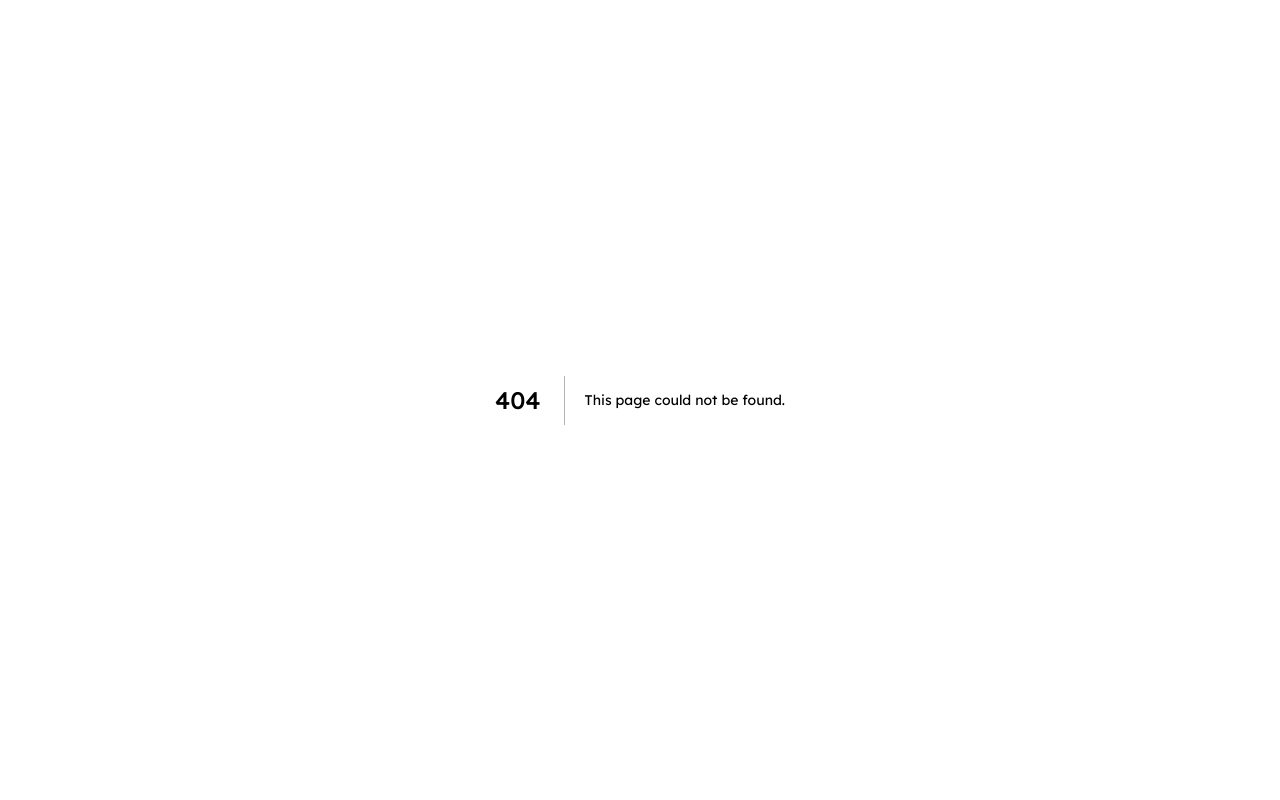
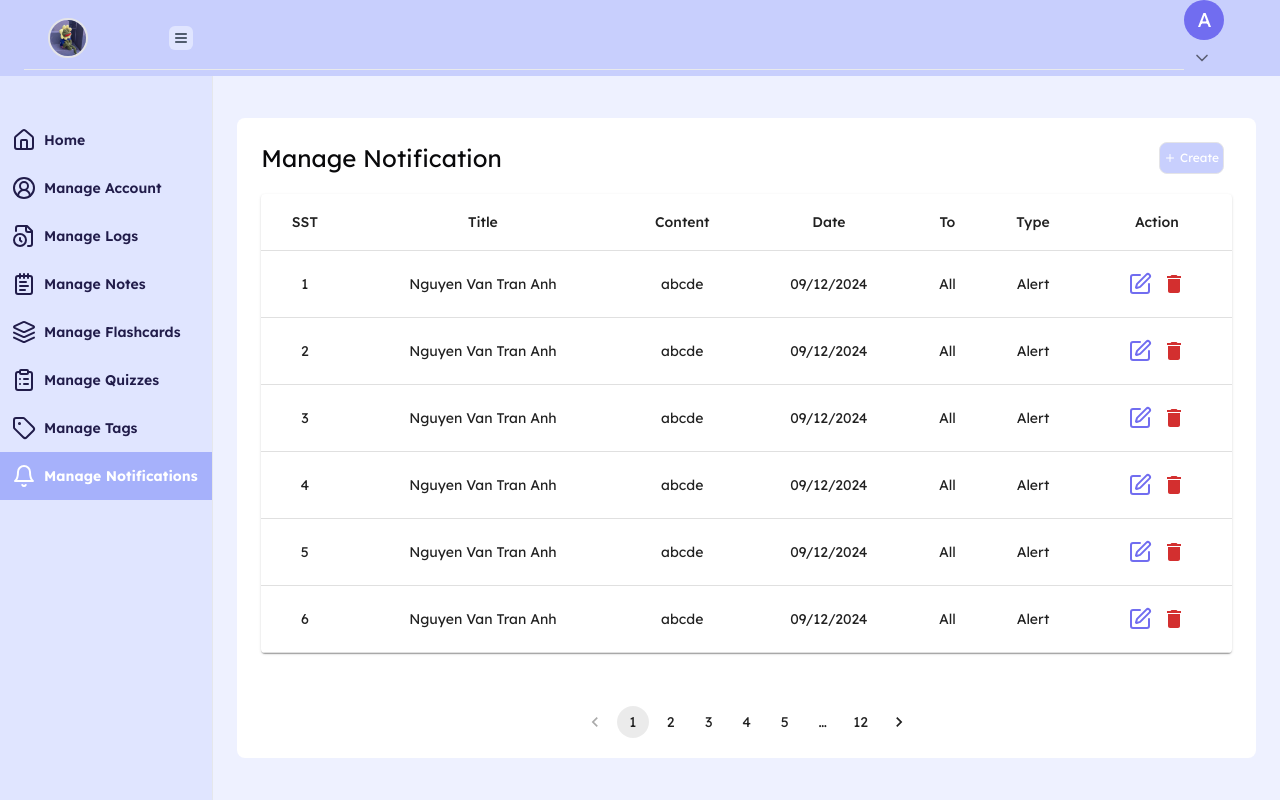
Before and after one commit to silverian1107/stumate, a Next.js app in the folder apps/client/: page /admin/notifications in a window 1280 px wide. Before the commit this address had no page. Built offline with nearby package versions, Linux system fonts and the light colour scheme; what @mui/material-nextjs would draw is missing.

Commit message:
feat:: notification

```diff
--- a/apps/client/src/app/(main)/admin/_components/HeadingAdmin.tsx
+++ b/apps/client/src/app/(main)/admin/_components/HeadingAdmin.tsx
@@ -6,10 +6,13 @@ import {
 } from '@mui/material';
 import { ChevronDown, ChevronUp, Menu } from 'lucide-react';
 import Link from 'next/link';
+import { redirect } from 'next/navigation';
 import type { MouseEventHandler } from 'react';
 import { useState } from 'react';
+import { useDispatch } from 'react-redux';
 
 import { Avatar, AvatarFallback, AvatarImage } from '@/components/ui/avatar';
+import { logout } from '@/redux/slices/authSlice';
 
 const HeadingAdmin = ({
   handleToggleNavbar
@@ -28,6 +31,19 @@ const HeadingAdmin = ({
   const handleUserProfileClick = (e: any) => {
     setAnchorEl(e.currentTarget);
   };
+  const dispatch = useDispatch();
+
+  const handleLogout = () => {
+    document.cookie.split(';').forEach((cookie) => {
+      const eqPos = cookie.indexOf('=');
+      const name = eqPos > -1 ? cookie.substr(0, eqPos) : cookie;
+      document.cookie = `${name}=;expires=Thu, 01 Jan 1970 00:00:00 GMT;path=/`;
+    });
+    localStorage.clear();
+    sessionStorage.clear();
+    dispatch(logout());
+    redirect('/');
+  };
 
   const renderMenu = (
     <MenuProfile
@@ -44,7 +60,7 @@ const HeadingAdmin = ({
       }}
     >
       <MenuItem>Profile</MenuItem>
-      <MenuItem>Logout</MenuItem>
+      <MenuItem onClick={handleLogout}>Logout</MenuItem>
     </MenuProfile>
   );
   console.log('ach:', anchorEl);
--- a/apps/client/src/app/(main)/admin/_components/NavbarAmin.tsx
+++ b/apps/client/src/app/(main)/admin/_components/NavbarAmin.tsx
@@ -1,10 +1,12 @@
 import {
+  Bell,
   CircleUserRound,
   ClipboardList,
   FileClock,
   House,
   Layers,
-  NotepadText
+  NotepadText,
+  Tag
 } from 'lucide-react';
 import React from 'react';
 
@@ -45,6 +47,18 @@ const NavbarAdmin = ({ isOpen }: { isOpen: boolean }) => {
           path="/admin/quizzes"
           isOpen={isOpen}
         />
+        <ItemNavbar
+          label="Manage Tags"
+          Icon={Tag}
+          path="/admin/tags"
+          isOpen={isOpen}
+        />
+        <ItemNavbar
+          label="Manage Notifications"
+          Icon={Bell}
+          path="/admin/notifications"
+          isOpen={isOpen}
+        />
       </div>
     </div>
   );
--- /dev/null
+++ b/apps/client/src/app/(main)/admin/notifications/page.tsx
@@ -0,0 +1,272 @@
+'use client';
+
+import DeleteIcon from '@mui/icons-material/Delete';
+import type { SelectChangeEvent } from '@mui/material';
+import {
+  Button,
+  Dialog,
+  DialogActions,
+  DialogContent,
+  DialogTitle,
+  IconButton,
+  MenuItem,
+  Pagination,
+  Paper,
+  Select,
+  Table,
+  TableBody,
+  TableCell,
+  TableContainer,
+  TableHead,
+  TableRow,
+  TextField,
+  Typography
+} from '@mui/material';
+import { Edit, Plus } from 'lucide-react';
+import React, { useState } from 'react';
+
+const NotificationList = () => {
+  // Dữ liệu mặc định
+  const defaultData = Array.from({ length: 71 }, (_, index) => ({
+    id: index + 1,
+    title: 'Nguyen Van Tran Anh',
+    content: 'abcde',
+    date: '09/12/2024',
+    to: 'All',
+    type: 'Alert'
+  }));
+
+  // State
+  const [data, setData] = useState(defaultData);
+  const [page, setPage] = useState(1);
+  const [open, setOpen] = useState(false); // Trạng thái hiển thị popup
+  const [newNotification, setNewNotification] = useState({
+    title: '',
+    to: '',
+    type: 'Alert',
+    content: ''
+  });
+  const [errors, setErrors] = useState({
+    title: '',
+    to: '',
+    content: ''
+  });
+
+  const rowsPerPage = 6;
+  const paginatedData = data.slice(
+    (page - 1) * rowsPerPage,
+    page * rowsPerPage
+  );
+
+  // Xử lý xóa bài viết
+  const handleDelete = (id: number) => {
+    setData(data.filter((row) => row.id !== id));
+  };
+
+  // Xử lý mở/đóng popup
+  const handleOpen = () => setOpen(true);
+  const handleClose = () => {
+    setOpen(false);
+    setNewNotification({
+      title: '',
+      to: '',
+      type: 'Alert',
+      content: ''
+    });
+    setErrors({ title: '', to: '', content: '' }); // Reset lỗi
+  };
+
+  // Xử lý thay đổi dữ liệu trong form
+  const handleChange = (
+    e: React.ChangeEvent<HTMLInputElement | HTMLTextAreaElement>
+  ) => {
+    const { name, value } = e.target;
+    setNewNotification((prev) => ({ ...prev, [name!]: value }));
+  };
+
+  const handleSelectChange = (event: SelectChangeEvent<string>) => {
+    const { name, value } = event.target;
+    setNewNotification((prev) => ({ ...prev, [name!]: value }));
+  };
+
+  // Hàm kiểm tra lỗi
+  const validateForm = () => {
+    let isValid = true;
+    const newErrors: { title: string; to: string; content: string } = {
+      title: '',
+      to: '',
+      content: ''
+    };
+
+    if (!newNotification.title.trim()) {
+      newErrors.title = 'Title is required';
+      isValid = false;
+    }
+
+    if (!newNotification.to.trim()) {
+      newErrors.to = 'Recipient is required';
+      isValid = false;
+    }
+
+    if (!newNotification.content.trim()) {
+      newErrors.content = 'Content is required';
+      isValid = false;
+    }
+
+    setErrors(newErrors);
+    return isValid;
+  };
+
+  const handleSubmit = () => {
+    if (validateForm()) {
+      const newId = data.length + 1;
+      const date = new Date().toLocaleDateString(); // Ngày tạo tự động
+      setData([
+        ...data,
+        { id: newId, ...newNotification, date } // Thêm thông báo mới vào danh sách
+      ]);
+      setNewNotification({
+        title: '',
+        to: '',
+        type: 'Alert',
+        content: ''
+      }); // Reset form
+      handleClose();
+    }
+  };
+
+  return (
+    <div className="p-6 rounded-lg bg-white w-full h-[80vh] relative">
+      <Typography variant="h5" gutterBottom className="flex justify-between">
+        Manage Notification
+        <button
+          type="button"
+          onClick={handleOpen}
+          className="!text-xs flex gap-1 items-center mr-2 border px-1 bg-primary-200 text-white rounded-lg hover:bg-primary-700"
+        >
+          <Plus className="size-3" /> Create
+        </button>
+      </Typography>
+      <TableContainer component={Paper} sx={{ marginTop: '20px' }}>
+        <Table>
+          <TableHead>
+            <TableRow>
+              <TableCell align="center">SST</TableCell>
+              <TableCell align="center">Title</TableCell>
+              <TableCell align="center">Content</TableCell>
+              <TableCell align="center">Date</TableCell>
+              <TableCell align="center">To</TableCell>
+              <TableCell align="center">Type</TableCell>
+              <TableCell align="center">Action</TableCell>
+            </TableRow>
+          </TableHead>
+          <TableBody>
+            {paginatedData.map((row, index) => (
+              <TableRow key={row.id}>
+                <TableCell align="center">{index + 1}</TableCell>
+                <TableCell align="center">{row.title}</TableCell>
+                <TableCell align="center">{row.content}</TableCell>
+                <TableCell align="center">{row.date}</TableCell>
+                <TableCell align="center">{row.to}</TableCell>
+                <TableCell align="center">{row.type}</TableCell>
+                <TableCell align="center">
+                  <IconButton
+                    color="primary"
+                    size="small"
+                    onClick={() => handleDelete(row.id)}
+                  >
+                    <Edit />
+                  </IconButton>
+                  <IconButton
+                    color="error"
+                    size="small"
+                    onClick={() => handleDelete(row.id)}
+                  >
+                    <DeleteIcon />
+                  </IconButton>
+                </TableCell>
+              </TableRow>
+            ))}
+          </TableBody>
+        </Table>
+      </TableContainer>
+      <Pagination
+        count={Math.ceil(data.length / rowsPerPage)}
+        page={page}
+        onChange={(e, value) => setPage(value)}
+        style={{
+          marginTop: '20px',
+          display: 'flex',
+          justifyContent: 'center',
+          position: 'absolute',
+          bottom: 20,
+          left: 0,
+          right: 0
+        }}
+      />
+
+      {/* Popup Form */}
+      <Dialog open={open} onClose={handleClose}>
+        <DialogTitle>Create Notification</DialogTitle>
+        <DialogContent>
+          <TextField
+            margin="dense"
+            label="Title"
+            name="title"
+            fullWidth
+            variant="outlined"
+            value={newNotification.title}
+            onChange={handleChange}
+            error={!!errors.title}
+            helperText={errors.title}
+          />
+          <TextField
+            margin="dense"
+            label="To"
+            name="to"
+            fullWidth
+            variant="outlined"
+            value={newNotification.to}
+            onChange={handleChange}
+            error={!!errors.to}
+            helperText={errors.to}
+          />
+          <Select
+            margin="dense"
+            fullWidth
+            name="type"
+            value={newNotification.type}
+            onChange={handleSelectChange}
+          >
+            <MenuItem value="Alert">Alert</MenuItem>
+            <MenuItem value="Error">Error</MenuItem>
+            <MenuItem value="Congratulation">Congratulation</MenuItem>
+          </Select>
+          <TextField
+            margin="dense"
+            label="Content"
+            name="content"
+            fullWidth
+            variant="outlined"
+            multiline
+            rows={4}
+            value={newNotification.content}
+            onChange={handleChange}
+            error={!!errors.content}
+            helperText={errors.content}
+          />
+        </DialogContent>
+        <DialogActions>
+          <Button onClick={handleClose} color="secondary">
+            Cancel
+          </Button>
+          <Button onClick={handleSubmit} color="primary" variant="contained">
+            Save
+          </Button>
+        </DialogActions>
+      </Dialog>
+    </div>
+  );
+};
+
+export default NotificationList;
--- a/apps/client/src/service/rootApi.ts
+++ b/apps/client/src/service/rootApi.ts
@@ -215,7 +215,6 @@ const baseQuery = fetchBaseQuery({
   baseUrl: 'http://localhost:3000/api',
   prepareHeaders: (headers, { getState }) => {
     const token = (getState() as RootState).auth.accessToken;
-    console.log('token: ', token);
     if (token) {
       headers.set('Authorization', `Bearer ${token}`);
     }
@@ -229,8 +228,6 @@ const baseQueryWithReauth: BaseQueryFn<
   FetchBaseQueryError
 > = async (args, api, extraOptions) => {
   let result = await baseQuery(args, api, extraOptions);
-
-  console.log('args: ', args);
   if (result?.error?.status === 401) {
     const refreshResult = await baseQuery(
       {
```
